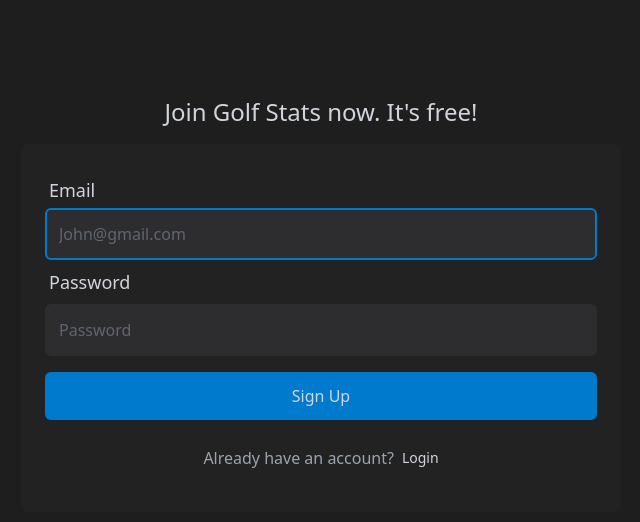
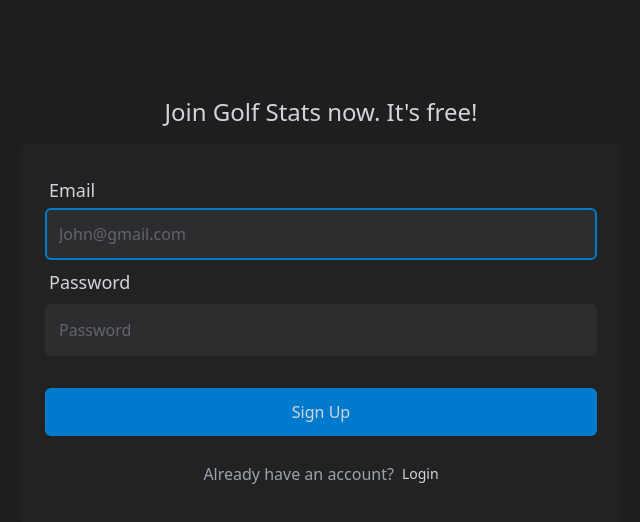
Before and after one commit to dougbeckwith/golf-stats-v2, a React (Create React App) app in the folder client/: page /signup in a window 1280 px wide. Shown: the top 522 px of the page, without its empty margins (319-959 px from the left). Built offline with nearby package versions, Linux system fonts and the light colour scheme.

Commit message:
match login and logout padding

```diff
--- a/client/src/pages/SignUp.jsx
+++ b/client/src/pages/SignUp.jsx
@@ -88,7 +88,7 @@
                   value={email}
                 />
               </div>
-              <div className='pt-2'>
+              <div className='pt-2 pb-4'>
                 <div className='pb-2 pl-1'>
                   <label htmlFor='password' className='text-lg'>
                     Password
```
